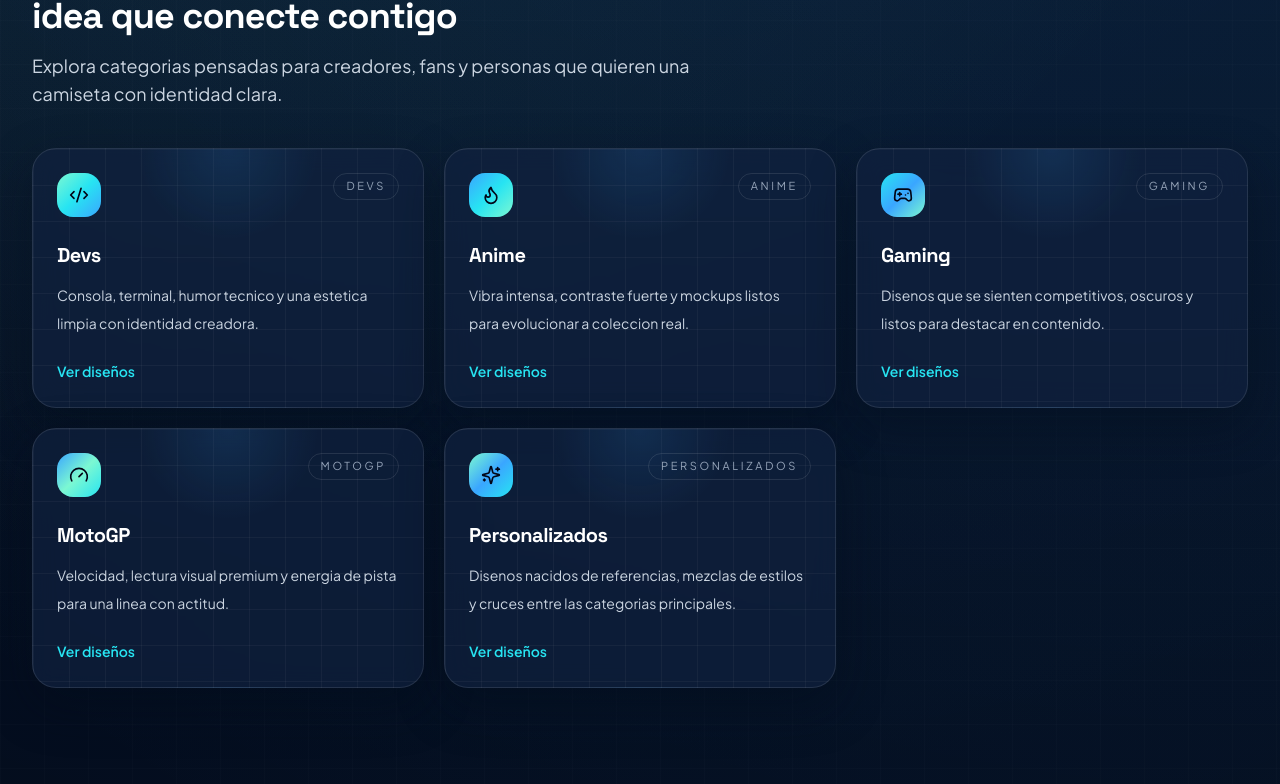
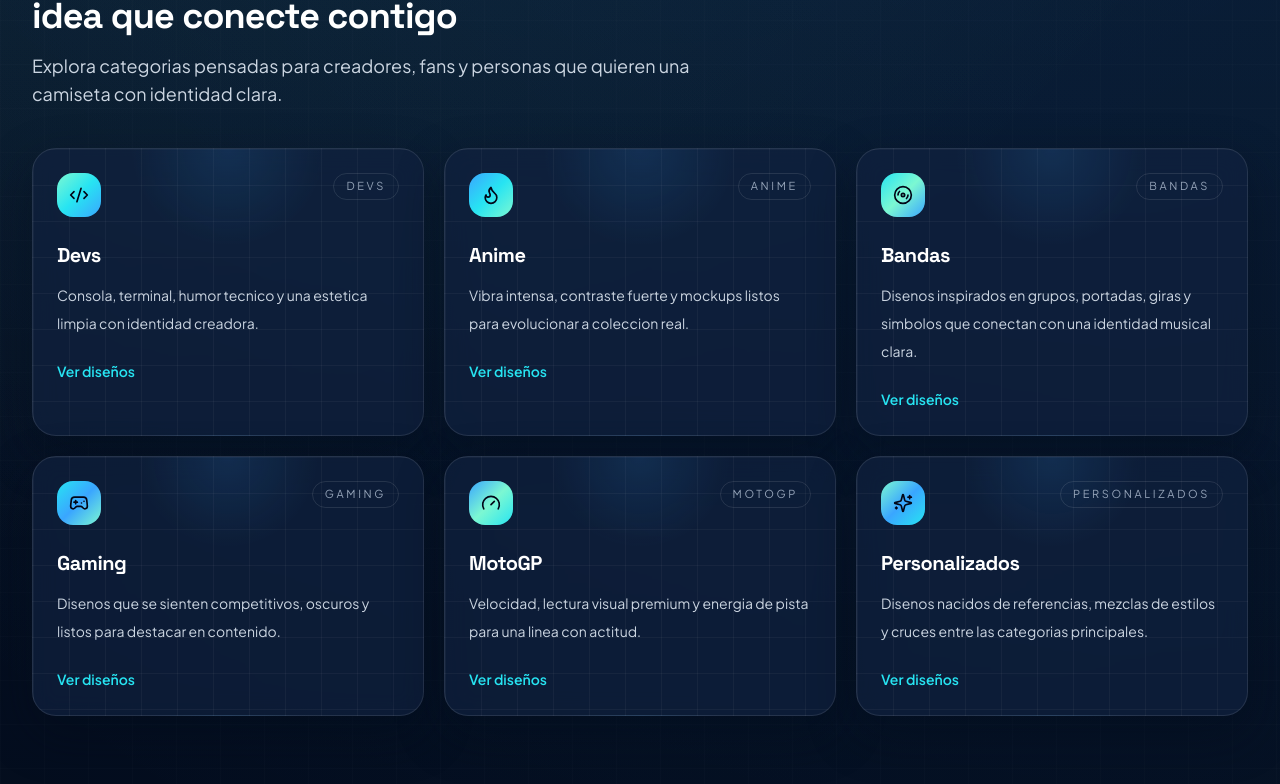
Before and after one commit to jccruzgit/GGDevWebSite, a React (Vite) app: page /#/ in a window 1280 px wide. Shown: the part 904-1688 px from the top of the page. Built offline with nearby package versions, Linux system fonts and the light colour scheme; no server answers; the database is empty.

Commit message:
Add bands category to storefront

```diff
--- a/src/data/categories.js
+++ b/src/data/categories.js
@@ -1,4 +1,4 @@
-import { Code2, Flame, Gamepad2, Gauge, Sparkles } from "lucide-react";
+import { Code2, Disc3, Flame, Gamepad2, Gauge, Sparkles } from "lucide-react";
 
 export const categories = [
   {
@@ -14,6 +14,13 @@
     description: "Vibra intensa, contraste fuerte y mockups listos para evolucionar a coleccion real.",
     accent: "from-cyan via-aqua to-mint",
     icon: Flame,
+  },
+  {
+    id: "bands",
+    name: "Bandas",
+    description: "Disenos inspirados en grupos, portadas, giras y simbolos que conectan con una identidad musical clara.",
+    accent: "from-aqua via-mint to-cyan",
+    icon: Disc3,
   },
   {
     id: "gaming",
--- a/src/data/products.js
+++ b/src/data/products.js
@@ -10,6 +10,7 @@
 
 const categoryLabels = {
   anime: "Anime",
+  bands: "Bandas",
   custom: "Personalizados",
   devs: "Devs",
   gaming: "Gaming",
--- a/src/pages/HomePage.jsx
+++ b/src/pages/HomePage.jsx
@@ -129,7 +129,7 @@
           eyebrow="Categorias"
           title="Tu proxima camiseta empieza con una idea que conecte contigo"
         />
-        <div className="mt-10 grid gap-5 md:grid-cols-2 lg:grid-cols-3 2xl:grid-cols-5">
+        <div className="mt-10 grid gap-5 md:grid-cols-2 lg:grid-cols-3">
           {categories.map((category) => (
             <CategoryCard key={category.id} category={category} />
           ))}
--- a/src/services/catalogService.js
+++ b/src/services/catalogService.js
@@ -17,6 +17,7 @@
 
 export const productCategoryLabels = {
   anime: "Anime",
+  bands: "Bandas",
   custom: "Personalizados",
   devs: "Devs",
   gaming: "Gaming",
```
